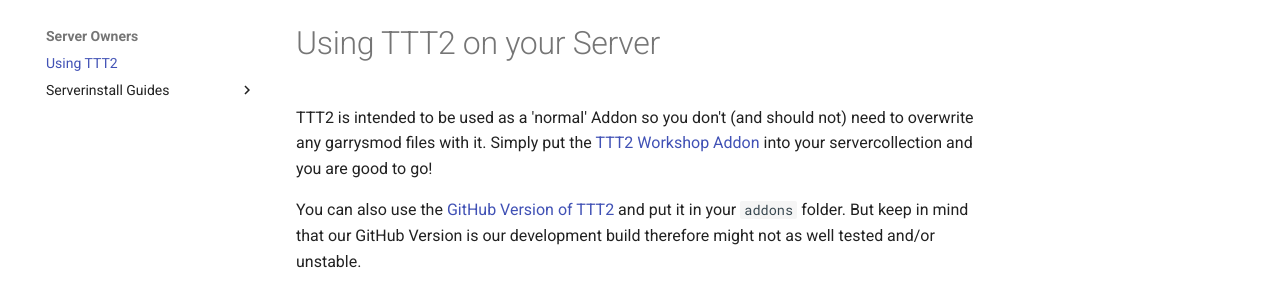
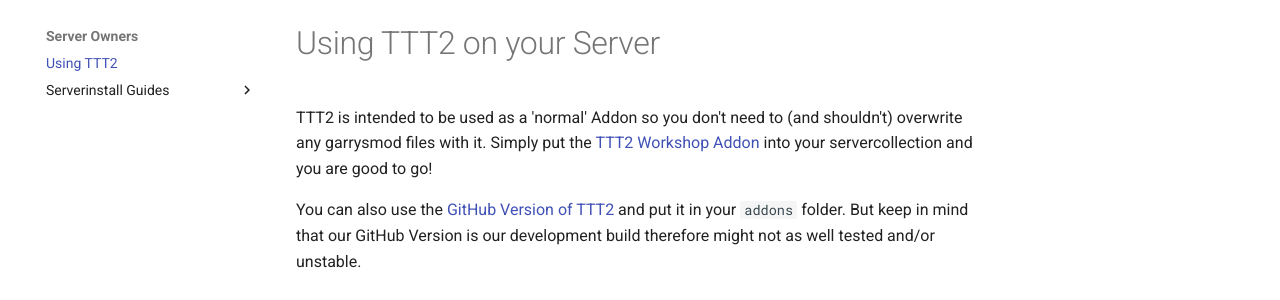
Before and after one commit to TTT-2/docs, an MkDocs documentation site: the page built from docs/server-owners/index.md, in a window 1280 px wide. Shown: the part 123-423 px from the top of the page. Built offline with MkDocs 1.6.1 and Material for MkDocs 9.7.7, drawn with Linux system fonts in a browser that asks for light colours; comment, search, counter and statistics services are not loaded.

Commit message:
small cosmetic change

```diff
--- a/docs/server-owners/index.md
+++ b/docs/server-owners/index.md
@@ -1,5 +1,5 @@
 # Using TTT2 on your Server
 
-TTT2 is intended to be used as a 'normal' Addon so you don't (and should not) need to overwrite any garrysmod files with it. Simply put the [TTT2 Workshop Addon](https://steamcommunity.com/sharedfiles/filedetails/?id=1357204556) into your servercollection and you are good to go!
+TTT2 is intended to be used as a 'normal' Addon so you don't need to (and shouldn't) overwrite any garrysmod files with it. Simply put the [TTT2 Workshop Addon](https://steamcommunity.com/sharedfiles/filedetails/?id=1357204556) into your servercollection and you are good to go!
 
 You can also use the [GitHub Version of TTT2](https://github.com/TTT-2/TTT2/) and put it in your `addons` folder. But keep in mind that our GitHub Version is our development build therefore might not as well tested and/or unstable.
```
